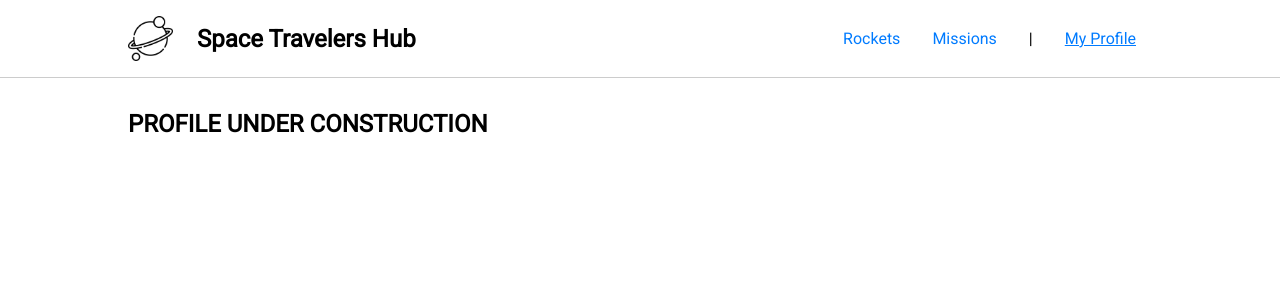
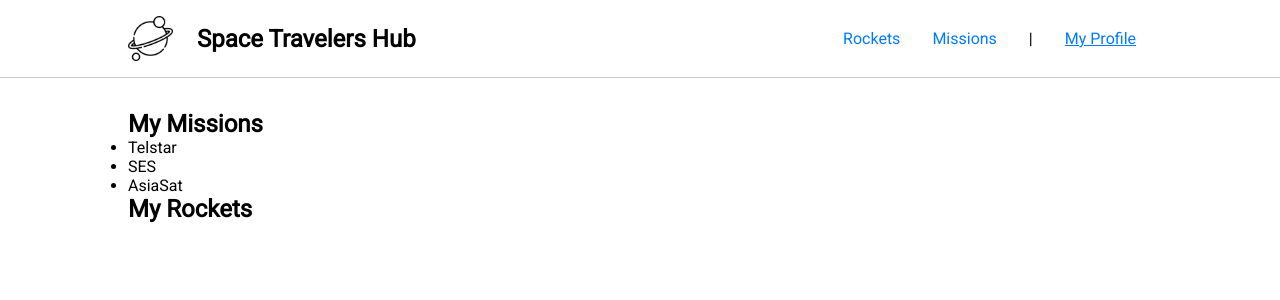
Before and after one commit to Cathella/react-group-project, a React (Create React App) app: page /profile in a window 1280 px wide. Shown: the top 300 px of the page. Built offline with nearby package versions, Linux system fonts and the light colour scheme; the HTML template or start-up script is replaced by a standard one.

Commit message:
Conditional switching badges when joining missions

```diff
--- a/src/components/Missions/Mission.js
+++ b/src/components/Missions/Mission.js
@@ -21,8 +21,9 @@ const Mission = (props) => {
   const changeStatus = () => {
     if (status === true) {
       leaveButton();
+    } else {
+      joinButton();
     }
-    joinButton();
   };
 
   return (
--- a/src/components/Profile/Profile.js
+++ b/src/components/Profile/Profile.js
@@ -2,7 +2,19 @@ import React from 'react';
 
 const Profile = () => (
   <div className="container">
-    <h2>PROFILE UNDER CONSTRUCTION</h2>
+    <div>
+      <section>
+        <h2>My Missions</h2>
+        <ul>
+          <li>Telstar</li>
+          <li>SES</li>
+          <li>AsiaSat</li>
+        </ul>
+      </section>
+      <section>
+        <h2>My Rockets</h2>
+      </section>
+    </div>
   </div>
 );
 
```
